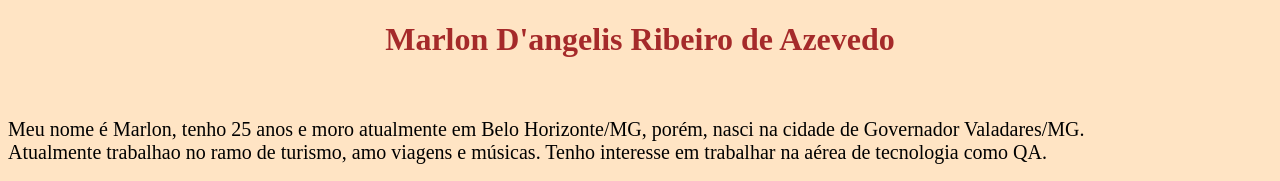
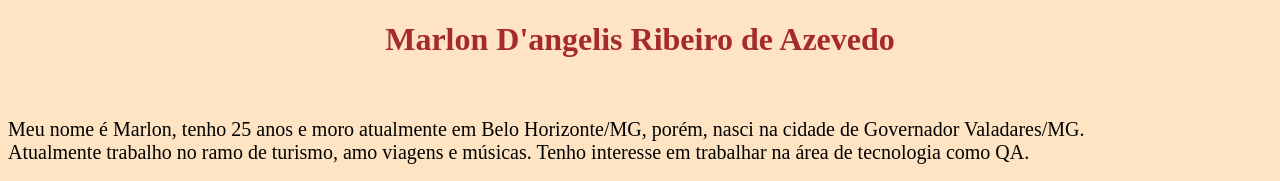
Before and after one commit to Marlon-dangelis/trabalho-fds-Marlon, a plain HTML site: page index.html in a window 1280 px wide. Shown: the top 181 px of the page. Drawn offline with Linux system fonts and the light colour scheme.

Commit message:
Add files via upload

```diff
--- a/index.html
+++ b/index.html
@@ -15,7 +15,7 @@
     <p class="bio">
         Meu nome é Marlon, tenho 25 anos e moro atualmente em Belo Horizonte/MG, porém, nasci na cidade de Governador Valadares/MG.
         <br>
-        Atualmente trabalhao no ramo de turismo, amo viagens e músicas. Tenho interesse em trabalhar na aérea de tecnologia como
+        Atualmente trabalho no ramo de turismo, amo viagens e músicas. Tenho interesse em trabalhar na área de tecnologia como
         QA.
     <p>
    <br>
```
